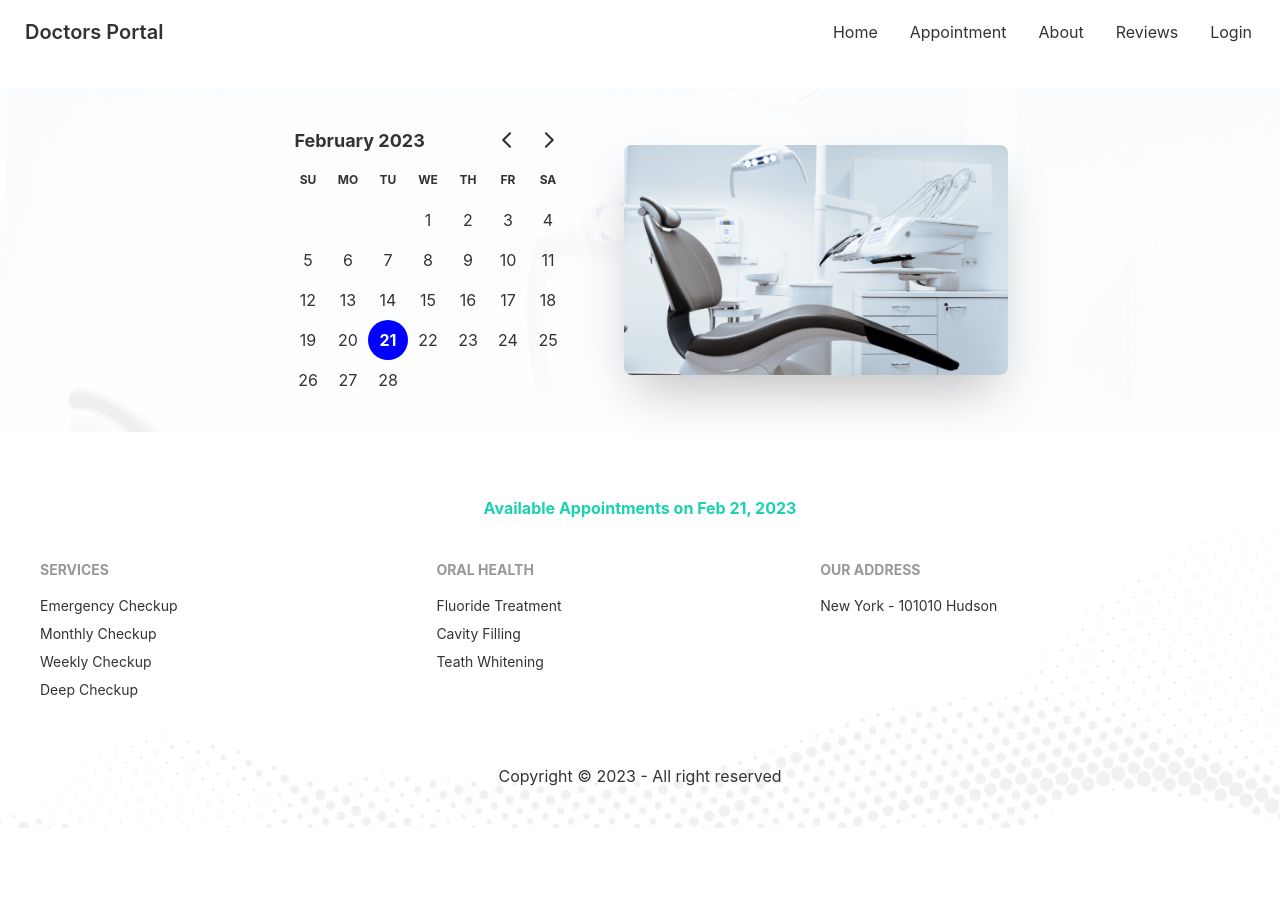
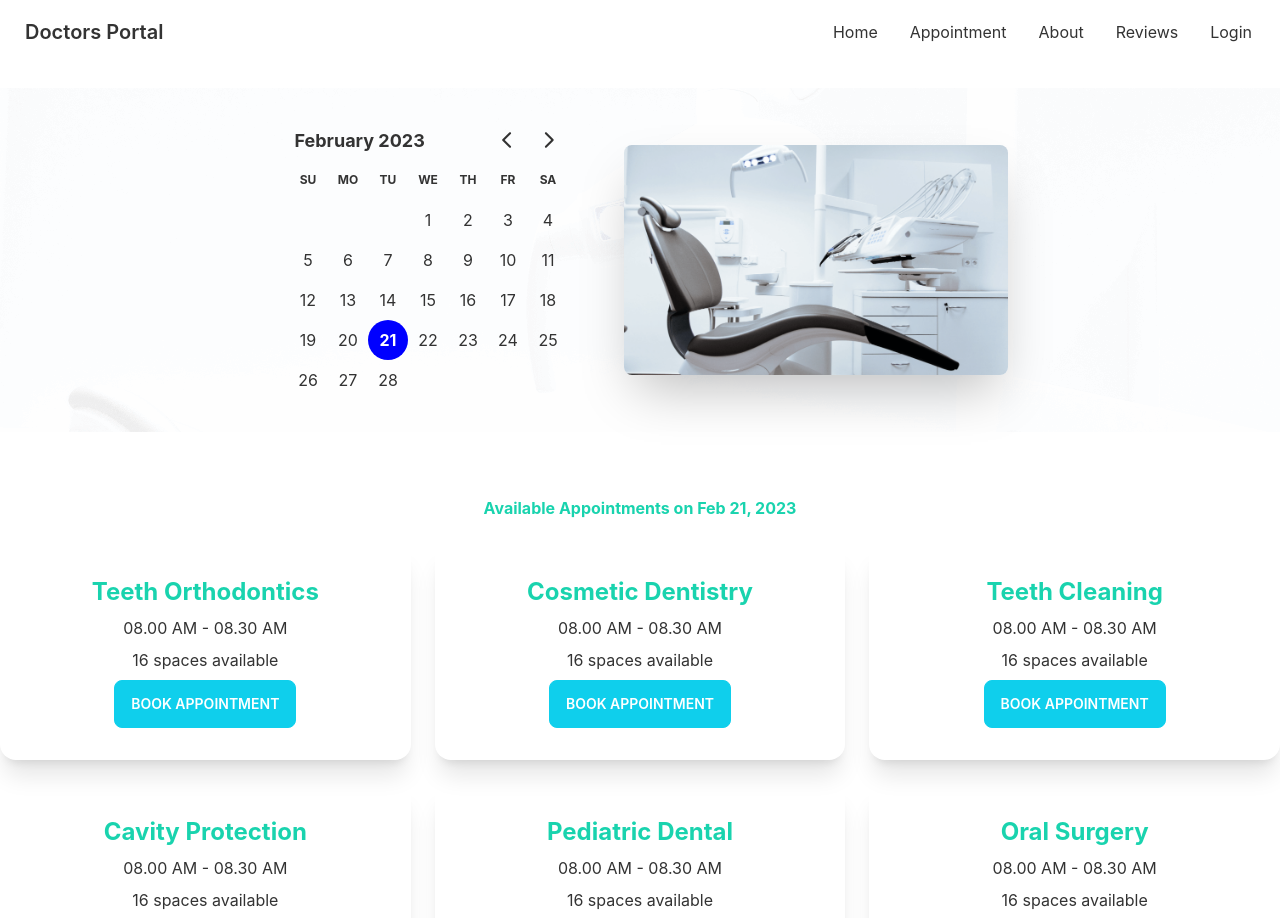
Before and after one commit to TouhedurRahman/doctors-portal-client, a React (Create React App) app: page /appointment in a window 1280 px wide. Shown: the top 918 px of the page. Before the commit the page ends 828 px from the top, so only its background shows below. Built offline with nearby package versions, Linux system fonts and the light colour scheme.

Commit message:
available appointments section added in appointment page

```diff
--- /dev/null
+++ b/public/appointmentOptions.json
@@ -0,0 +1,134 @@
+[
+    {
+        "_id": 1,
+        "name": "Teeth Orthodontics",
+        "slots": [
+            "08.00 AM - 08.30 AM",
+            "08.30 AM - 09.00 AM",
+            "09.00 AM - 9.30 AM",
+            "09.30 AM - 10.00 AM",
+            "10.00 AM - 10.30 AM",
+            "10.30 AM - 11.00 AM",
+            "11.00 AM - 11.30 AM",
+            "11.30 AM - 12.00 AM",
+            "1.00 PM - 1.30 PM",
+            "1.30 PM - 2.00 PM",
+            "2.00 PM - 2.30 PM",
+            "2.30 PM - 3.00 PM",
+            "3.00 PM - 3.30 PM",
+            "3.30 PM - 4.00 PM",
+            "4.00 PM - 4.30 PM",
+            "4.30 PM - 5.00 PM"
+        ]
+    },
+    {
+        "_id": 2,
+        "name": "Cosmetic Dentistry",
+        "slots": [
+            "08.00 AM - 08.30 AM",
+            "08.30 AM - 09.00 AM",
+            "09.00 AM - 9.30 AM",
+            "09.30 AM - 10.00 AM",
+            "10.00 AM - 10.30 AM",
+            "10.30 AM - 11.00 AM",
+            "11.00 AM - 11.30 AM",
+            "11.30 AM - 12.00 AM",
+            "1.00 PM - 1.30 PM",
+            "1.30 PM - 2.00 PM",
+            "2.00 PM - 2.30 PM",
+            "2.30 PM - 3.00 PM",
+            "3.00 PM - 3.30 PM",
+            "3.30 PM - 4.00 PM",
+            "4.00 PM - 4.30 PM",
+            "4.30 PM - 5.00 PM"
+        ]
+    },
+    {
+        "_id": 3,
+        "name": "Teeth Cleaning",
+        "slots": [
+            "08.00 AM - 08.30 AM",
+            "08.30 AM - 09.00 AM",
+            "09.00 AM - 9.30 AM",
+            "09.30 AM - 10.00 AM",
+            "10.00 AM - 10.30 AM",
+            "10.30 AM - 11.00 AM",
+            "11.00 AM - 11.30 AM",
+            "11.30 AM - 12.00 AM",
+            "1.00 PM - 1.30 PM",
+            "1.30 PM - 2.00 PM",
+            "2.00 PM - 2.30 PM",
+            "2.30 PM - 3.00 PM",
+            "3.00 PM - 3.30 PM",
+            "3.30 PM - 4.00 PM",
+            "4.00 PM - 4.30 PM",
+            "4.30 PM - 5.00 PM"
+        ]
+    },
+    {
+        "_id": 4,
+        "name": "Cavity Protection",
+        "slots": [
+            "08.00 AM - 08.30 AM",
+            "08.30 AM - 09.00 AM",
+            "09.00 AM - 9.30 AM",
+            "09.30 AM - 10.00 AM",
+            "10.00 AM - 10.30 AM",
+            "10.30 AM - 11.00 AM",
+            "11.00 AM - 11.30 AM",
+            "11.30 AM - 12.00 AM",
+            "1.00 PM - 1.30 PM",
+            "1.30 PM - 2.00 PM",
+            "2.00 PM - 2.30 PM",
+            "2.30 PM - 3.00 PM",
+            "3.00 PM - 3.30 PM",
+            "3.30 PM - 4.00 PM",
+            "4.00 PM - 4.30 PM",
+            "4.30 PM - 5.00 PM"
+        ]
+    },
+    {
+        "_id": 5,
+        "name": "Pediatric Dental",
+        "slots": [
+            "08.00 AM - 08.30 AM",
+            "08.30 AM - 09.00 AM",
+            "09.00 AM - 9.30 AM",
+            "09.30 AM - 10.00 AM",
+            "10.00 AM - 10.30 AM",
+            "10.30 AM - 11.00 AM",
+            "11.00 AM - 11.30 AM",
+            "11.30 AM - 12.00 AM",
+            "1.00 PM - 1.30 PM",
+            "1.30 PM - 2.00 PM",
+            "2.00 PM - 2.30 PM",
+            "2.30 PM - 3.00 PM",
+            "3.00 PM - 3.30 PM",
+            "3.30 PM - 4.00 PM",
+            "4.00 PM - 4.30 PM",
+            "4.30 PM - 5.00 PM"
+        ]
+    },
+    {
+        "_id": 6,
+        "name": "Oral Surgery",
+        "slots": [
+            "08.00 AM - 08.30 AM",
+            "08.30 AM - 09.00 AM",
+            "09.00 AM - 9.30 AM",
+            "09.30 AM - 10.00 AM",
+            "10.00 AM - 10.30 AM",
+            "10.30 AM - 11.00 AM",
+            "11.00 AM - 11.30 AM",
+            "11.30 AM - 12.00 AM",
+            "1.00 PM - 1.30 PM",
+            "1.30 PM - 2.00 PM",
+            "2.00 PM - 2.30 PM",
+            "2.30 PM - 3.00 PM",
+            "3.00 PM - 3.30 PM",
+            "3.30 PM - 4.00 PM",
+            "4.00 PM - 4.30 PM",
+            "4.30 PM - 5.00 PM"
+        ]
+    }
+]
--- /dev/null
+++ b/src/Pages/Appointment/AvailableAppointments/AppointmentOption.js
@@ -0,0 +1,26 @@
+import React from 'react';
+
+const AppointmentOption = ({ appointOption }) => {
+    const { name, slots } = appointOption;
+
+    return (
+        <div className="card shadow-xl">
+            <div className="card-body text-center">
+                <h2 className="text-2xl text-center text-secondary font-bold">{name}</h2>
+                <p>
+                    {
+                        slots.length > 0 ? slots[0] : 'Try another day'
+                    }
+                </p>
+                <p>
+                    {slots.length} {slots.length > 1 ? 'spaces' : 'space'} available
+                </p>
+                <div className="card-actions justify-center">
+                    <button className="btn btn-primary text-white">Book Appointment</button>
+                </div>
+            </div>
+        </div>
+    );
+};
+
+export default AppointmentOption;
--- a/src/Pages/Appointment/AvailableAppointments/AvailableAppointments.js
+++ b/src/Pages/Appointment/AvailableAppointments/AvailableAppointments.js
@@ -1,12 +1,31 @@
+import React, { useEffect, useState } from 'react';
 import { format } from 'date-fns';
-import React from 'react';
+import AppointmentOption from './AppointmentOption';
 
 const AvailableAppointments = ({ selectedDate }) => {
+    const [appointOptions, setAppointOptions] = useState([]);
+
+    useEffect(() => {
+        const url = 'appointmentOptions.json';
+
+        fetch(url)
+            .then(res => res.json())
+            .then(data => setAppointOptions(data))
+    }, [])
+
     return (
-        <section className='mt-16'>
+        <section className='my-16'>
             <p className='text-center text-secondary font-bold'>
                 Available Appointments on {format(selectedDate, 'PP')}
             </p>
+            <div className='grid gap-6 grid-cols-1 md:grid-cols-2 lg:grid-cols-3 mt-6'>
+                {
+                    appointOptions.map(option => <AppointmentOption
+                        key={option._id}
+                        appointOption={option}
+                    ></AppointmentOption>)
+                }
+            </div>
         </section>
     );
 };
```
